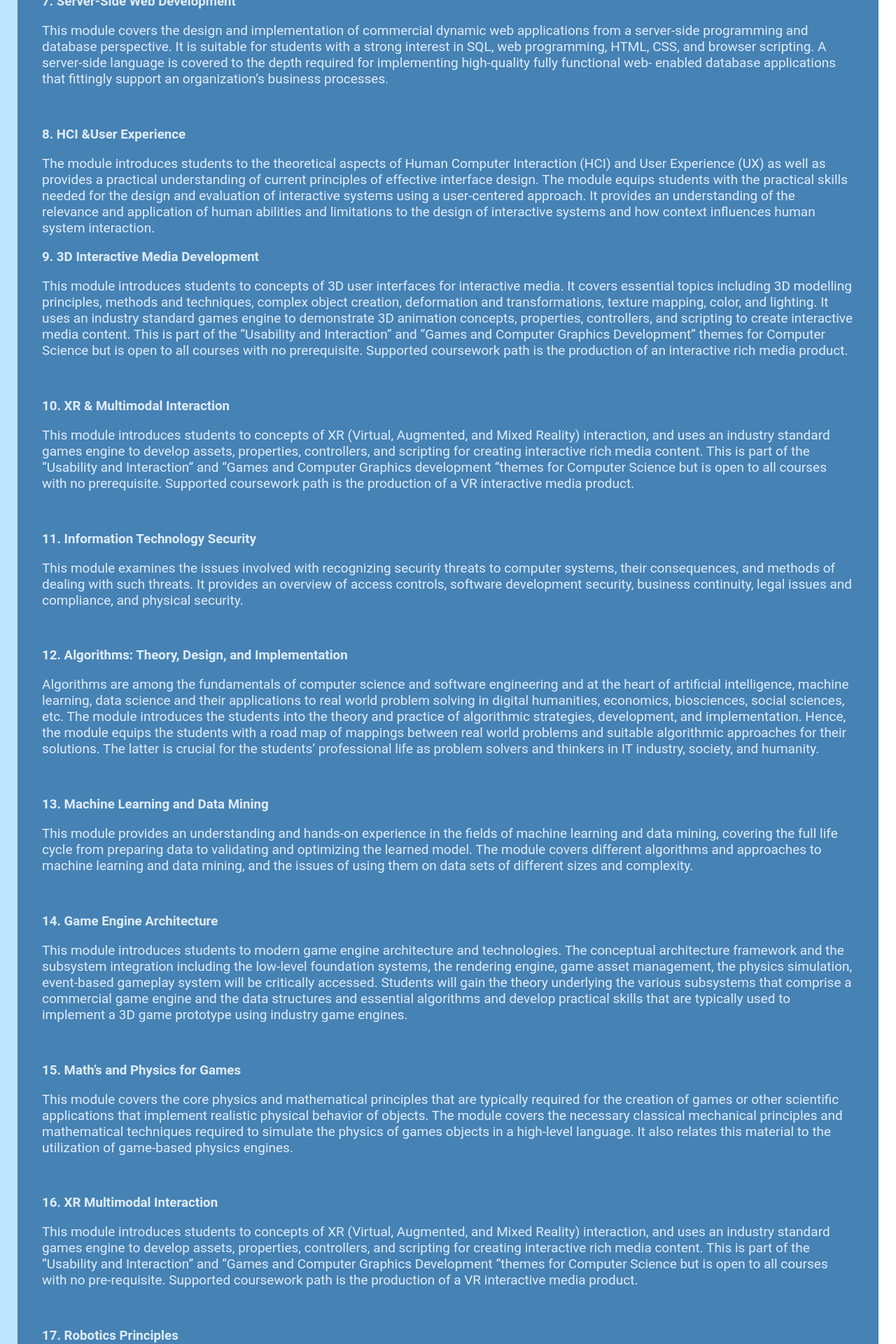
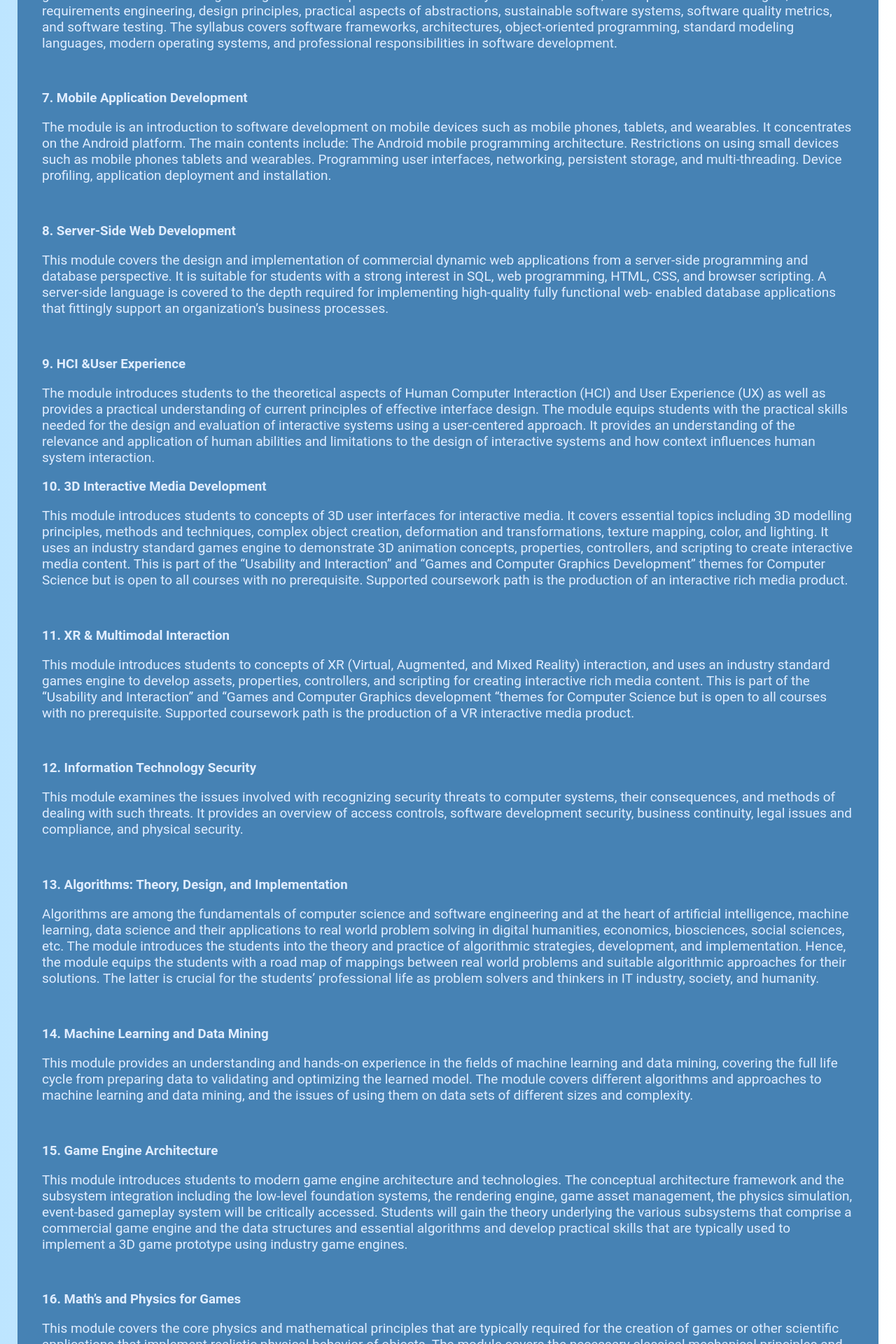
Before and after one commit to Rusithw/SDGP-Project, a React (Create React App) app in the folder App/front-end/sdgp/: page /program-details in a window 1280 px wide. Shown: the part 5080-7000 px from the top of the page at 70% size. Built offline with nearby package versions, Linux system fonts and the light colour scheme; no server answers; sample sign-in values are in the browser's storage.

Commit message:
added a optiion module

```diff
--- a/App/front-end/sdgp/src/pages/ProgramDetails.js
+++ b/App/front-end/sdgp/src/pages/ProgramDetails.js
@@ -143,42 +143,45 @@ function ProgramDetails() {
           <h3>5. Advanced Client-Side Development </h3>
           <p> This module provides practical knowledge and understanding of client-side or/else front end development programming using advanced HTML5, CSS3 and JavaScript. Client-side technologies, including HTML5 Audio and Video are covered together with a client-side scripting language, a UI and CSS framework and a client-side scripting framework. The module also covers issues pertaining to front-end security.  </p>
           <br />
-          <h3>6. Mobile Application Development</h3>
+          <h3>6. Software Engineering Principles and Practice </h3>
+          <p> This module focuses on equipping students with essential skills in software engineering and development. Students will learn to analyze system problem domains and formulate high-level sustainable design solutions using sound principles and practices. The critical evaluation of alternative development methodologies and the selection of appropriate life cycles for given proposals are emphasized. The effective application of tools and techniques throughout the development cycle, along with the creation, organization, and concise communication of well-structured and documented solutions to ensure maintainability and reusability, are key objectives. Additionally, the module aims to cultivate a critical understanding of software quality metrics and the demonstration of professional responsibility in the global context of software engineering solutions. Topics include software systems architecture, developmental methodologies, requirements engineering, design principles, practical aspects of abstractions, sustainable software systems, software quality metrics, and software testing. The syllabus covers software frameworks, architectures, object-oriented programming, standard modeling languages, modern operating systems, and professional responsibilities in software development. </p>
+          <br />
+          <h3>7. Mobile Application Development</h3>
           <p> The module is an introduction to software development on mobile devices such as mobile phones, tablets, and wearables. It concentrates on the Android platform. The main contents include: The Android mobile programming architecture. Restrictions on using small devices such as mobile phones tablets and wearables. Programming user interfaces, networking, persistent storage, and multi-threading. Device profiling, application deployment and installation.  </p>
           <br />
-          <h3>7. Server-Side Web Development</h3>
+          <h3>8. Server-Side Web Development</h3>
           <p> This module covers the design and implementation of commercial dynamic web applications from a server-side programming and database perspective. It is suitable for students with a strong interest in SQL, web programming, HTML, CSS, and browser scripting. A server-side language is covered to the depth required for implementing high-quality fully functional web- enabled database applications that fittingly support an organization’s business processes.</p>
           <br />
-          <h3>8. HCI &User Experience</h3>
+          <h3>9. HCI &User Experience</h3>
           <p> The module introduces students to the theoretical aspects of Human Computer Interaction (HCI) and User Experience (UX) as well as provides a practical understanding of current principles of effective interface design. The module equips students with the practical skills needed for the design and evaluation of interactive systems using a user-centered approach. It provides an understanding of the relevance and application of human abilities and limitations to the design of interactive systems and how context influences human system interaction.</p>
-          <h3>9. 3D Interactive Media Development </h3>
+          <h3>10. 3D Interactive Media Development </h3>
           <p> This module introduces students to concepts of 3D user interfaces for interactive media. It covers essential topics including 3D modelling principles, methods and techniques, complex object creation, deformation and transformations, texture mapping, color, and lighting. It uses an industry standard games engine to demonstrate 3D animation concepts, properties, controllers, and scripting to create interactive media content. This is part of the “Usability and Interaction” and “Games and Computer Graphics Development” themes for Computer Science but is open to all courses with no prerequisite. Supported coursework path is the production of an interactive rich media product.  </p>
           <br />
-          <h3>10. XR & Multimodal Interaction </h3>
+          <h3>11. XR & Multimodal Interaction </h3>
           <p> This module introduces students to concepts of XR (Virtual, Augmented, and Mixed Reality) interaction, and uses an industry standard games engine to develop assets, properties, controllers, and scripting for creating interactive rich media content. This is part of the “Usability and Interaction” and “Games and Computer Graphics development “themes for Computer Science but is open to all courses with no prerequisite. Supported coursework path is the production of a VR interactive media product.  </p>
           <br />
-          <h3>11. Information Technology Security </h3>
+          <h3>12. Information Technology Security </h3>
           <p> This module examines the issues involved with recognizing security threats to computer systems, their consequences, and methods of dealing with such threats. It provides an overview of access controls, software development security, business continuity, legal issues and compliance, and physical security. </p>
           <br />
-          <h3>12. Algorithms: Theory, Design, and Implementation </h3>
+          <h3>13. Algorithms: Theory, Design, and Implementation </h3>
           <p> Algorithms are among the fundamentals of computer science and software engineering and at the heart of artificial intelligence, machine learning, data science and their applications to real world problem solving in digital humanities, economics, biosciences, social sciences, etc. The module introduces the students into the theory and practice of algorithmic strategies, development, and implementation. Hence, the module equips the students with a road map of mappings between real world problems and suitable algorithmic approaches for their solutions. The latter is crucial for the students’ professional life as problem solvers and thinkers in IT industry, society, and humanity. </p>
           <br />
-          <h3>13. Machine Learning and Data Mining </h3>
+          <h3>14. Machine Learning and Data Mining </h3>
           <p> This module provides an understanding and hands-on experience in the fields of machine learning and data mining, covering the full life cycle from preparing data to validating and optimizing the learned model. The module covers different algorithms and approaches to machine learning and data mining, and the issues of using them on data sets of different sizes and complexity. </p>
           <br />
-          <h3>14. Game Engine Architecture </h3>
+          <h3>15. Game Engine Architecture </h3>
           <p> This module introduces students to modern game engine architecture and technologies. The conceptual architecture framework and the subsystem integration including the low-level foundation systems, the rendering engine, game asset management, the physics simulation, event-based gameplay system will be critically accessed. Students will gain the theory underlying the various subsystems that comprise a commercial game engine and the data structures and essential algorithms and develop practical skills that are typically used to implement a 3D game prototype using industry game engines. </p>
           <br />
-          <h3>15. Math’s and Physics for Games </h3>
+          <h3>16. Math’s and Physics for Games </h3>
           <p> This module covers the core physics and mathematical principles that are typically required for the creation of games or other scientific applications that implement realistic physical behavior of objects. The module covers the necessary classical mechanical principles and mathematical techniques required to simulate the physics of games objects in a high-level language. It also relates this material to the utilization of game-based physics engines. </p>
           <br />
-          <h3>16. XR Multimodal Interaction </h3>
+          <h3>17. XR Multimodal Interaction </h3>
           <p> This module introduces students to concepts of XR (Virtual, Augmented, and Mixed Reality) interaction, and uses an industry standard games engine to develop assets, properties, controllers, and scripting for creating interactive rich media content. This is part of the “Usability and Interaction” and “Games and Computer Graphics Development “themes for Computer Science but is open to all courses with no pre-requisite. Supported coursework path is the production of a VR interactive media product. </p>
           <br />
-          <h3>17. Robotics Principles </h3>
+          <h3>18. Robotics Principles </h3>
           <p> This module introduces the fundamentals of robotics and focuses on selected topics pertaining to this discipline. Its introductory part overviews the nature of robotics and, related to it, challenges, and issues. System modelling introduces techniques of deriving and computer implementation of models of dynamic systems with a special focus on kinematics of robots. Fundamentals of control cover the structure, basic analyses, and real-time implementations of control systems. </p>
           <br />
-          <h3>18. Sensors & Interfaces </h3>
+          <h3>19. Sensors & Interfaces </h3>
           <p> The module provides an understanding of integrated smart sensing devices and emphasis on the integration of microcontroller-based systems with sensors. The students will learn about standard sensors and transducers and will be introduced to SMART sensing system concepts that have been developed for IoT applications and are built as IoT components that convert the real-world variable into a digital data stream for transmission. Apart from familiarizing with smart communication protocols, the module enables the students to understand problems related to smart sensing systems and devices as well as experiment on standard interfacing circuits including microcontroller and serial bus interfacing. </p>
           <br />
          </div>
```
